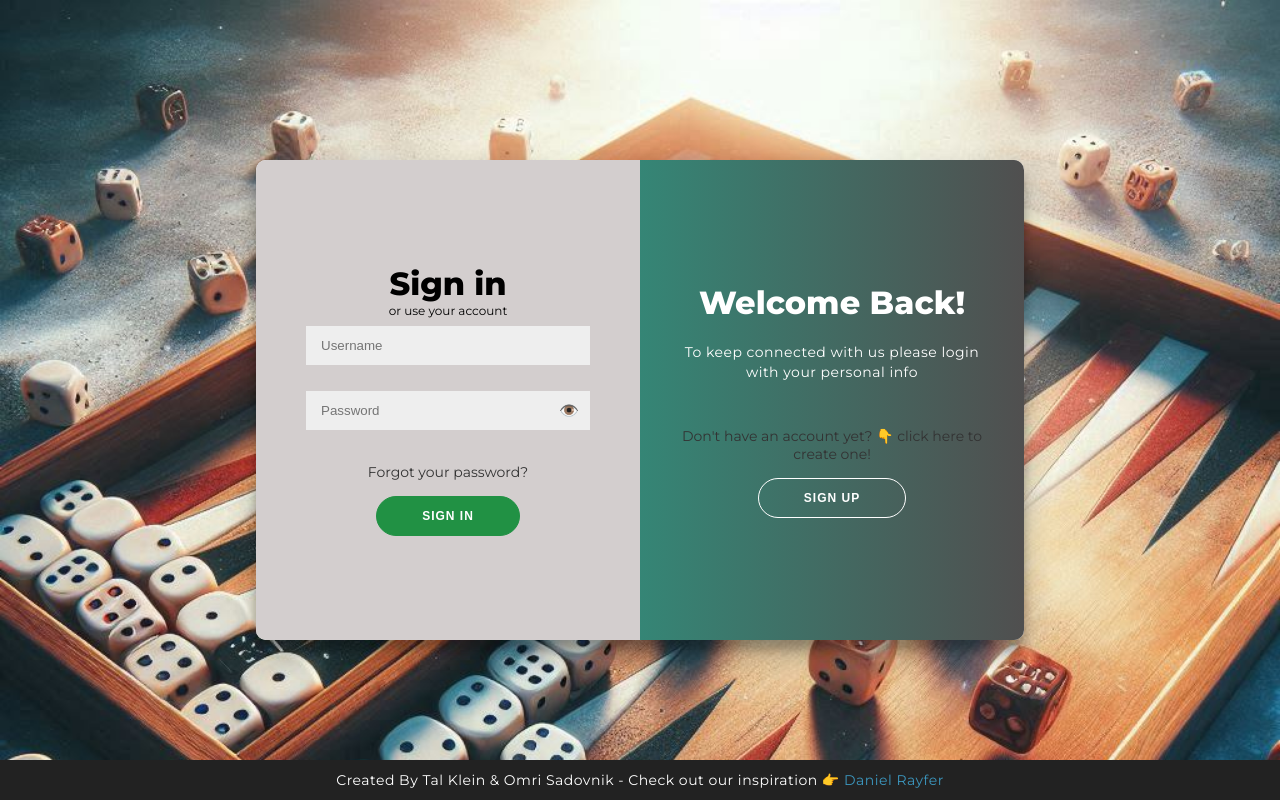
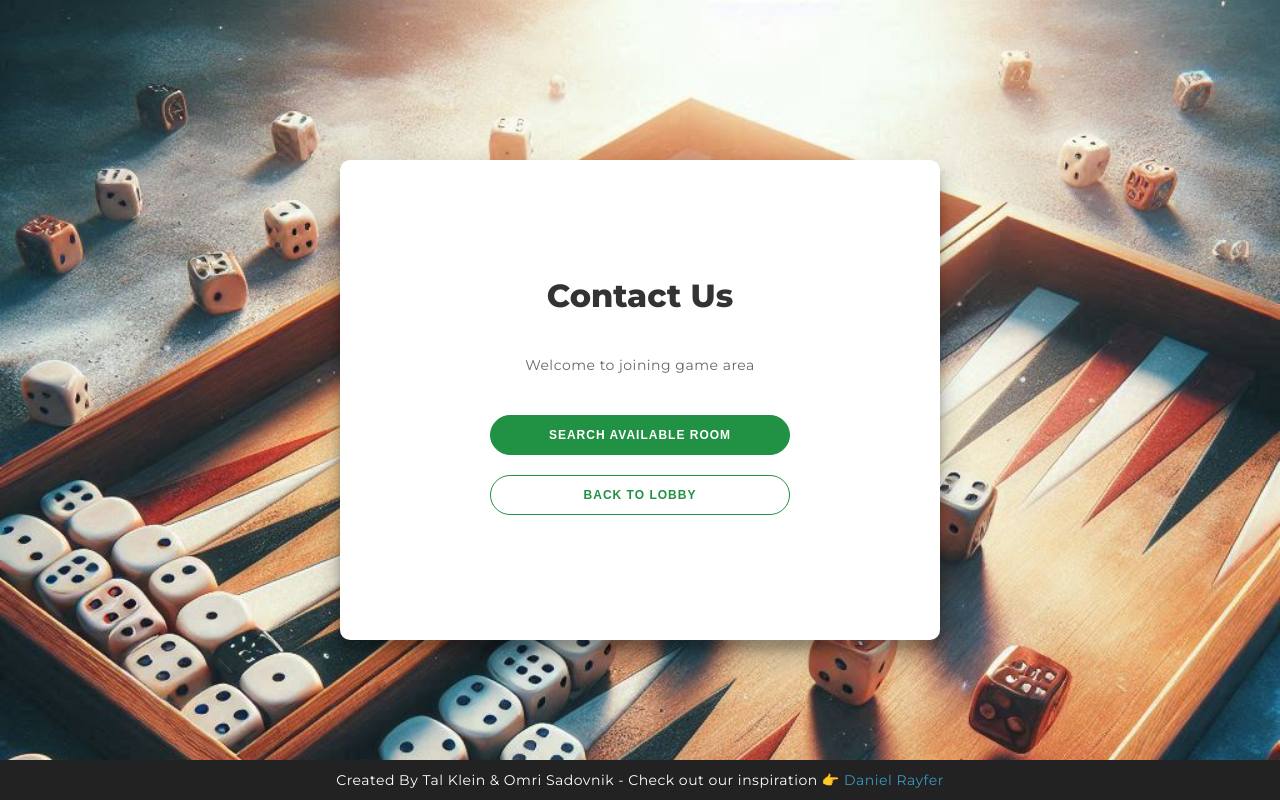
Before and after one commit to Omrikush6/BackgammonFinalProject, a React (Vite) app in the folder backgammonfinalproject.client/: page /Join in a window 1280 px wide. Before the commit this address led to /. Built offline with nearby package versions, Linux system fonts and the light colour scheme.

Commit message:
add join component and put there 2 buttons go back and search available games with function that isnt yet finished

```diff
--- a/backgammonfinalproject.client/src/App.jsx
+++ b/backgammonfinalproject.client/src/App.jsx
@@ -8,6 +8,7 @@ import Footer from './components/Footer/Footer';
 import Profile from './components/Profile/Profile'
 import Contact from './components/Contact/Contact'
 import './App.css';
+import Join from './components/Join/Join';
 
 export const UserContext = createContext(null);
 
@@ -96,6 +97,7 @@ function App() {
         <Route path='/game/:gameId' element={isLoggedIn ? <GameRoom /> : <Navigate to='/' />} />
         <Route path="/profile" element={isLoggedIn ? <Profile /> : <Navigate to="/" />} />
         <Route path="/contact" element={<Contact />} />
+        <Route path="/Join" element={<Join /> } />
         <Route path='*' element={<Navigate to={isLoggedIn ? '/Lobby' : '/'} />} />
       </Routes>
       <Footer />
--- /dev/null
+++ b/backgammonfinalproject.client/src/components/Join/Join.css
@@ -0,0 +1,84 @@
+@import url('https://fonts.googleapis.com/css?family=Montserrat:400,800');
+
+.join-container {
+    font-family: 'Montserrat', sans-serif;
+    background-color: #fff;
+    border-radius: 10px;
+    box-shadow: 0 14px 28px rgba(0,0,0,0.25), 0 10px 10px rgba(0,0,0,0.22);
+    position: relative;
+    overflow: hidden;
+    width: 600px;
+    max-width: 100%;
+    min-height: 480px;
+    display: flex;
+    flex-direction: column;
+    justify-content: center;
+    align-items: center;
+    padding: 30px;
+}
+
+.join-title {
+    font-weight: bold;
+    margin-bottom: 20px;
+    color: #333;
+}
+
+.join-description {
+    color: #666;
+    text-align: center;
+    margin-bottom: 30px;
+    max-width: 80%;
+}
+
+.join-item {
+    width: 100%;
+    max-width: 300px;
+    padding: 12px 45px;
+    border: 1px solid #219144;
+    background-color: #219144;
+    color: #FFFFFF;
+    font-size: 12px;
+    font-weight: bold;
+    letter-spacing: 1px;
+    text-transform: uppercase;
+    transition: all 0.3s ease-in-out;
+    margin: 10px 0;
+    cursor: pointer;
+    border-radius: 20px;
+}
+
+    .join-item:hover {
+        transform: scale(1.05);
+        background-color: #1a7436;
+    }
+
+    .join-item:active {
+        transform: scale(0.95);
+    }
+
+    .join-item:focus {
+        outline: none;
+    }
+
+    .join-item.ghost {
+        background-color: transparent;
+        border-color: #219144;
+        color: #219144;
+    }
+
+        .join-item.ghost:hover {
+            background-color: rgba(33, 145, 68, 0.1);
+        }
+
+@media (max-width: 768px) {
+    .join-container {
+        width: 90%;
+        min-height: auto;
+        padding: 20px;
+    }
+
+    .join-item {
+        font-size: 14px;
+        padding: 10px 30px;
+    }
+}
--- /dev/null
+++ b/backgammonfinalproject.client/src/components/Join/Join.jsx
@@ -0,0 +1,78 @@
+import React from 'react';
+import { useNavigate } from 'react-router-dom';
+import './Join.css';
+
+const Join = () => {
+    const navigate = useNavigate();
+
+
+    const handleSearchGames = async (playerId) => {
+
+        const token = localStorage.getItem('token');
+        try {
+            const response = await fetch('https://localhost:7027/api/Game/AllGames', {
+                method: 'GET',
+                headers: {
+                    'Content-Type': 'application/json',
+                    'Authorization': token ? `Bearer ${token}` : undefined
+                }
+            });
+
+            if (!response.ok) {
+                throw new Error(`Error fetching games: ${response.statusText}`);
+            }
+
+            const games = await response.json();
+
+            const singlePlayerGames = games.filter(game => game.playerCount === 1);
+
+            if (singlePlayerGames.length > 0) {
+                const gameToJoin = singlePlayerGames[0];
+                const gameId = gameToJoin.id;
+
+                const joinResponse = await fetch(`https://localhost:7027/api/Game/JoinGame/${gameId}`, {
+                    method: 'POST',
+                    headers: {
+                        'Content-Type': 'application/json',
+                        'Authorization': token ? `Bearer ${token}` : undefined
+                    },
+                    body: JSON.stringify({ playerId })
+                });
+
+                if (!joinResponse.ok) {
+                    throw new Error(`Error joining game: ${joinResponse.statusText}`);
+                }
+
+                const joinData = await joinResponse.json();
+                console.log('Joined game successfully:', joinData);
+
+                navigate(`/game/${gameId}`);
+                return joinData;
+            } else {
+                console.log('No single-player games available to join.');
+            }
+        } catch (error) {
+            console.error('Error in searching or joining game:', error);
+            throw error;
+        }
+    };
+
+
+
+    return (
+        <div className="join-container">
+            <h1 className="join-title">Contact Us</h1>
+            <p className="join-description">
+                Welcome to joining game area
+            </p>
+            <button className="join-item" onClick={() => handleSearchGames(playerId)}>
+                Search Available Room
+            </button>
+            <button className="join-item ghost" onClick={() => navigate('/lobby')}>
+                Back to Lobby
+            </button>
+        </div>
+    );
+};
+
+export default Join;
--- a/backgammonfinalproject.client/src/components/Lobby/Lobby.jsx
+++ b/backgammonfinalproject.client/src/components/Lobby/Lobby.jsx
@@ -59,6 +59,7 @@ const Lobby = ({ onLogout }) => {
     { label: 'My Profile', onClick: () => navigate('/profile') },
     { label: 'Log Out', onClick: handleGoBack, ghost: true },
     { label: 'Contact Us', onClick: () => navigate('/contact') },
+    { label: 'Join Game Room', onClick: () => navigate('/join') },
   ];
 
   return (
```
Also changed, not shown: 1 other file (tests, documents, lock files or other folders).
